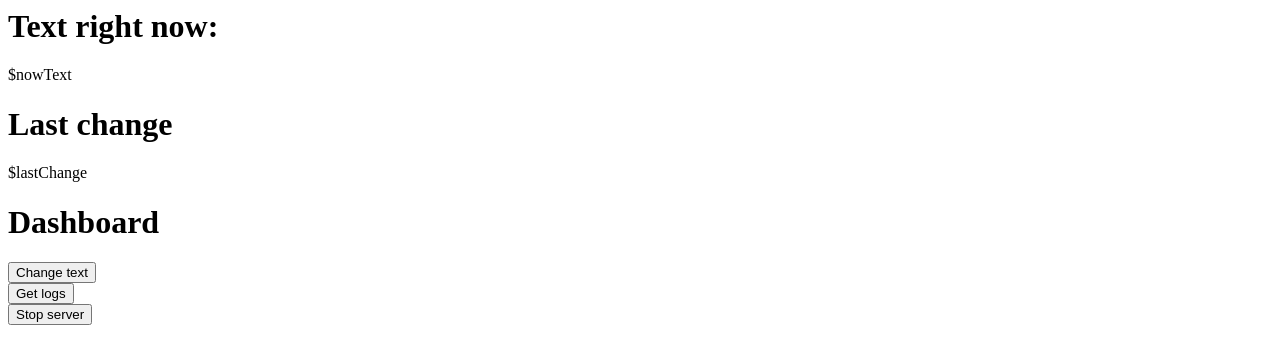
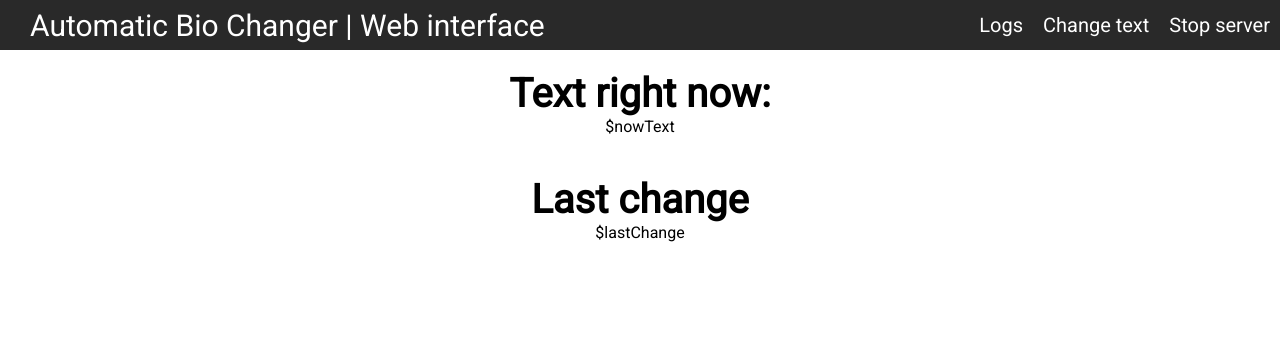
Before and after one commit to jzitnik-dev/automatic-bio-changer, a plain HTML site: page src/pages/index.html in a window 1280 px wide. Drawn offline with Linux system fonts and the light colour scheme.

Commit message:
Make gui better

```diff
--- a/src/pages/index.html
+++ b/src/pages/index.html
@@ -1,13 +1,13 @@
-<h1>Text right now:</h1>
-<p>$nowText<p>
-<h1>Last change</h1>
-<p>$lastChange</p>
-<h1>Dashboard</h1>
-<button onclick="changeText()">Change text</button><br>
-<button onclick="window.location.href = '/logs'">Get logs</button><br>
-<button onclick="stopServer()">Stop server</button><br>
-
-
+<!DOCTYPE html>
+<html lang="en">
+<head>
+    <meta charset="UTF-8">
+    <meta http-equiv="X-UA-Compatible" content="IE=edge">
+    <meta name="viewport" content="width=device-width, initial-scale=1.0">
+    <title>Automatic Bio Changer | Web interface</title>
+    <link rel="preconnect" href="https://fonts.googleapis.com">
+    <link rel="preconnect" href="https://fonts.gstatic.com" crossorigin>
+    <link href="https://fonts.googleapis.com/css2?family=Roboto&display=swap" rel="stylesheet">
     <script>
         function changeText() {
             var pass = prompt("Enter password:");
@@ -38,6 +38,10 @@
                 }
                 else if (xmlHttp.responseText == "true") {
                     alert("Server was stopped.");
+                    document.querySelector(".blackdiv").style.display = "block";
+                    setTimeout(()=>{
+                        document.querySelector(".blackdiv").style.opacity = "1";
+                    })
                 }
                 else {
                     alert("Error occurred.");
@@ -45,3 +49,86 @@
             }
         }
     </script>
+    <style>
+        * {
+            margin: 0;
+            padding: 0;
+            box-sizing: border-box!important;
+            font-family: 'Roboto', sans-serif;
+        }
+        a {
+            text-decoration: none;
+        }
+        header {
+            width: 100vw;
+            height: 50px;
+            background-color: #292929;
+            color: white;
+            display: flex;
+            align-items: center;
+            padding-left: 30px;
+            margin-right: 30px;
+            font-size: 30px;
+        }
+        header .links {
+            position: absolute;
+            right: 0;
+            font-size: 20px;
+            display: flex;
+        }
+        header .links .link {
+            margin: 10px;
+            cursor: pointer;
+            transition: ease 0.4s color;
+            color: white;
+        }
+        header .links .link:hover {
+            color: rgb(67, 67, 255);
+        }
+        section {
+            width: 100vw;
+            height: auto;
+            text-align: center;
+            padding: 20px
+        }
+        section h1{
+            font-size: 40px;
+        }
+        .blackdiv {
+            position: absolute;
+            top: 0;
+            left: 0;
+            width: 100vw;
+            height: 100vh;
+            z-index: 10;
+            background-color: black;
+            opacity: 0;
+            display: none;
+            transition: linear 3s opacity;
+        }
+    </style>
+</head>
+<body>
+    <div class="blackdiv">
+
+    </div>
+    <header>
+        <span class="title">Automatic Bio Changer | Web interface</span>
+        <div class="links">
+            <a href="/logs"><div class="link">Logs</div></a>
+            <div class="link" onclick="changeText()">Change text</div>
+            <div class="link" onclick="stopServer()">Stop server</div>
+        </div>
+    </header>
+    <main>
+        <section>
+            <h1>Text right now:</h1>
+            <p>$nowText<p>
+        </section>
+        <section>
+            <h1>Last change</h1>
+            <p>$lastChange</p>
+        </section>
+    </main>
+</body>
+</html>
```
Also changed, not shown: src/pages/invalidToken.html (+1 -1 lines). Lines whose indentation alone changed are shown as unchanged.
